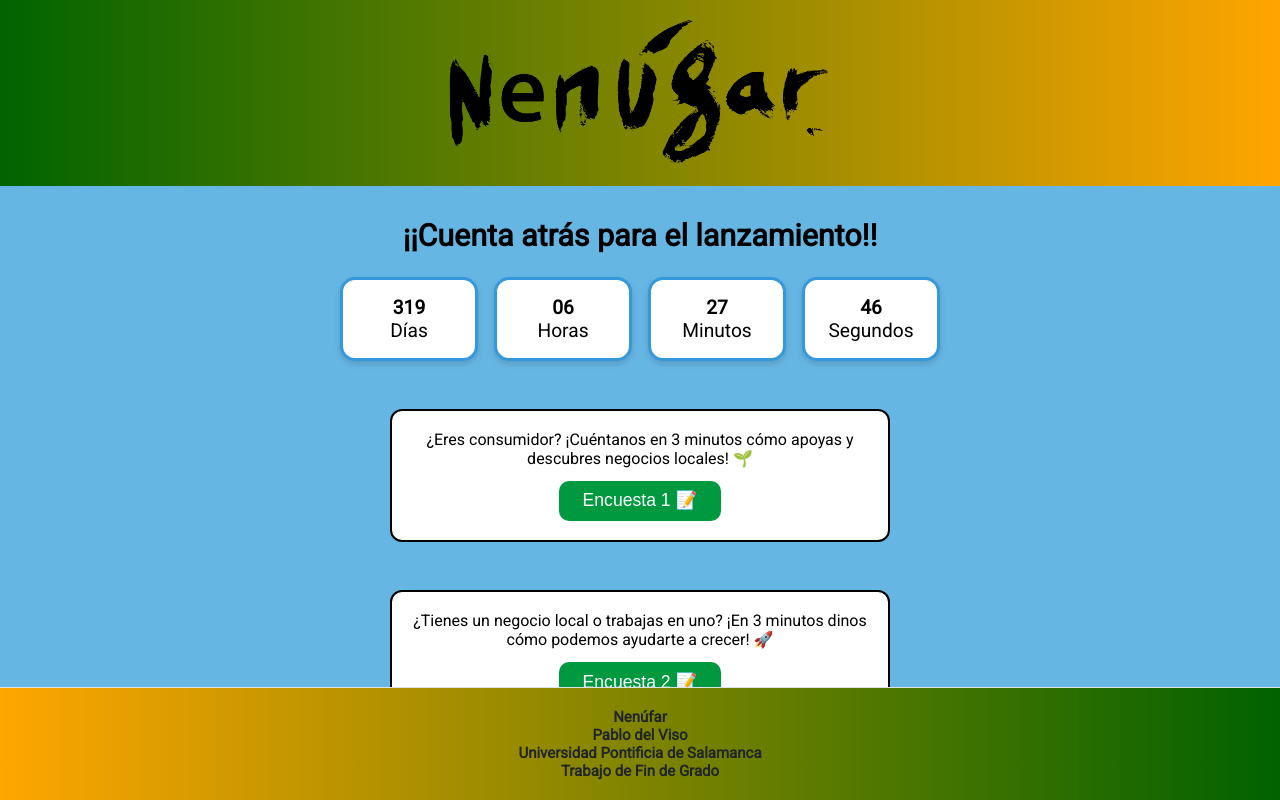
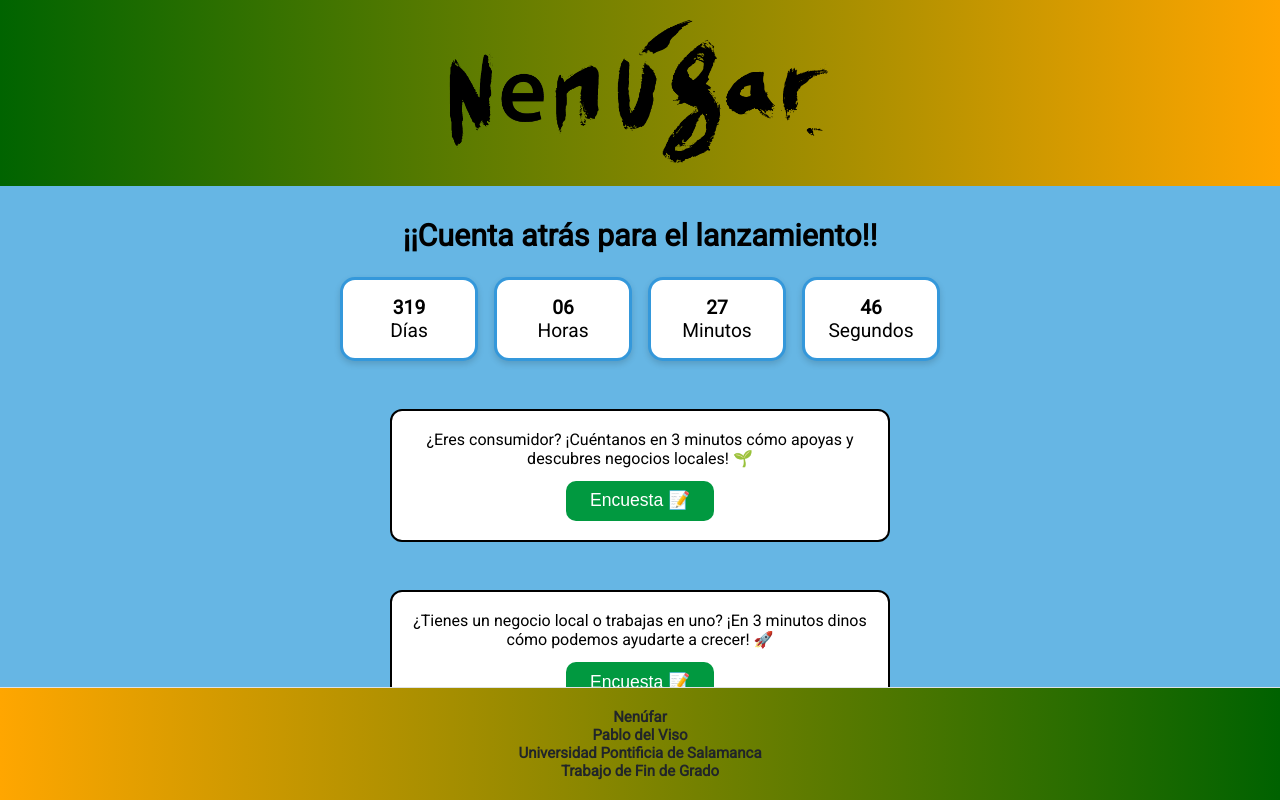
Before and after one commit to delvisopablo/nenufar, an Angular app: page /holaaa in a window 1280 px wide. Built offline with nearby package versions, Linux system fonts and the light colour scheme.

Commit message:
encuestas 2

```diff
--- a/src/app/componentes/landing/landing/landing.component.html
+++ b/src/app/componentes/landing/landing/landing.component.html
@@ -15,12 +15,12 @@
 
   <div class="survey-box">
     <span>¿Eres consumidor? ¡Cuéntanos en 3 minutos cómo apoyas y descubres negocios locales! 🌱</span><br>
-    <button (click)="formulario()" class="survey-button">Encuesta 1 📝</button>
+    <button (click)="formulario()" class="survey-button">Encuesta 📝</button>
   </div>
 
   <div class="survey-box">
     <span>¿Tienes un negocio local o trabajas en uno? ¡En 3 minutos dinos cómo podemos ayudarte a crecer! 🚀</span><br>
-    <button (click)="formulario2()" class="survey-button">Encuesta 2 📝</button>
+    <button (click)="formulario2()" class="survey-button">Encuesta 📝</button>
   </div>
 
   <!-- Si quieres usar esto más adelante, también puedes adaptarlo -->
```
